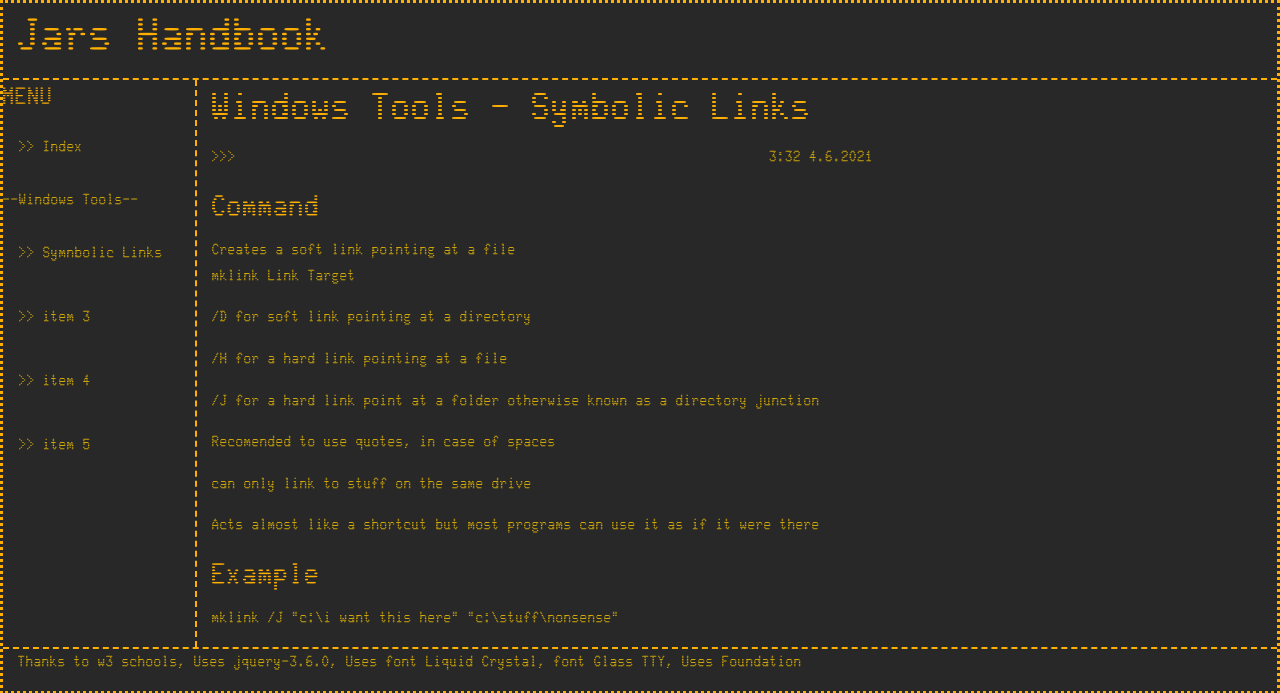
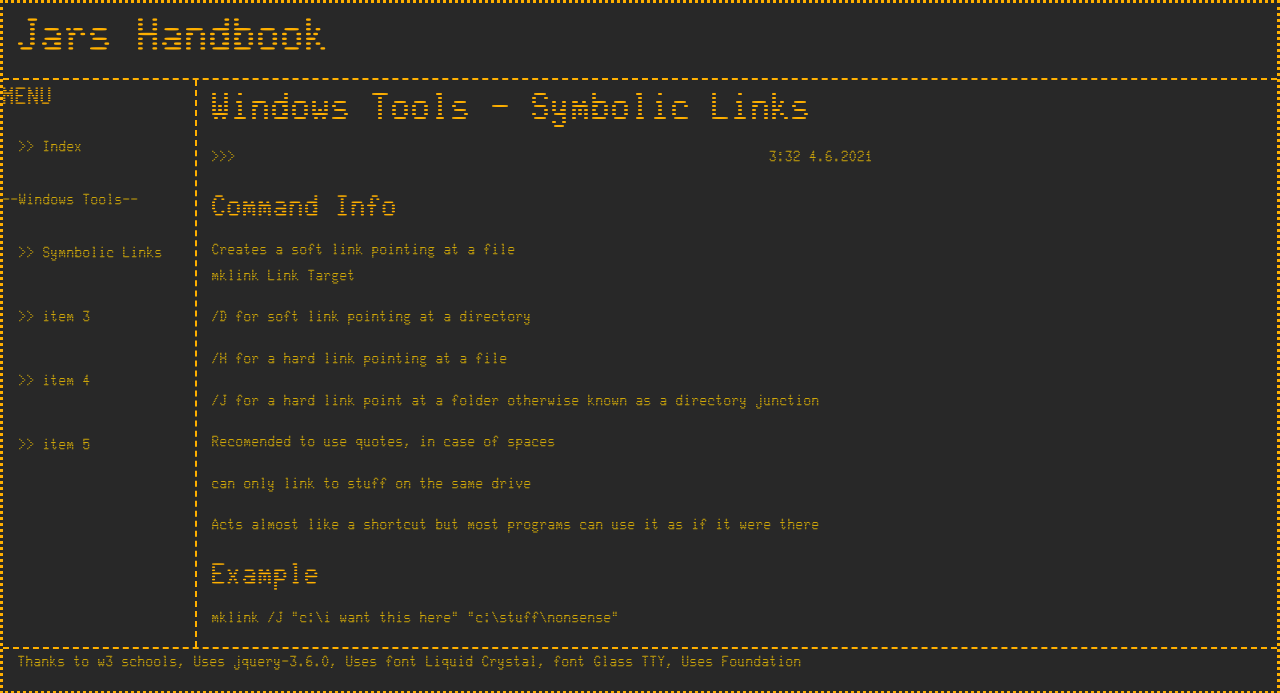
Before and after one commit to lostjarred/Jars_Handbook, a PHP site: page /html/windows/symboliclink.php in a window 1280 px wide. Shown: the top 693 px of the page. Run offline with PHP 8.4, Linux system fonts and the light colour scheme.

Commit message:
update h3

```diff
--- a/html/windows/symboliclink.php
+++ b/html/windows/symboliclink.php
@@ -57,7 +57,7 @@
                                 <div class="grid-x grid-padding-x">
                                     <!--content-->
                                     <div class="large-12 cell">
-                                        <h3>Command</h3>
+                                        <h3>Command Info</h3>
                                         <p>Creates a soft link pointing at a file <br> mklink Link Target </p>
                                         <p>/D for soft link pointing at a directory</p>
                                         <p>/H for a hard link pointing at a file</p>
```
